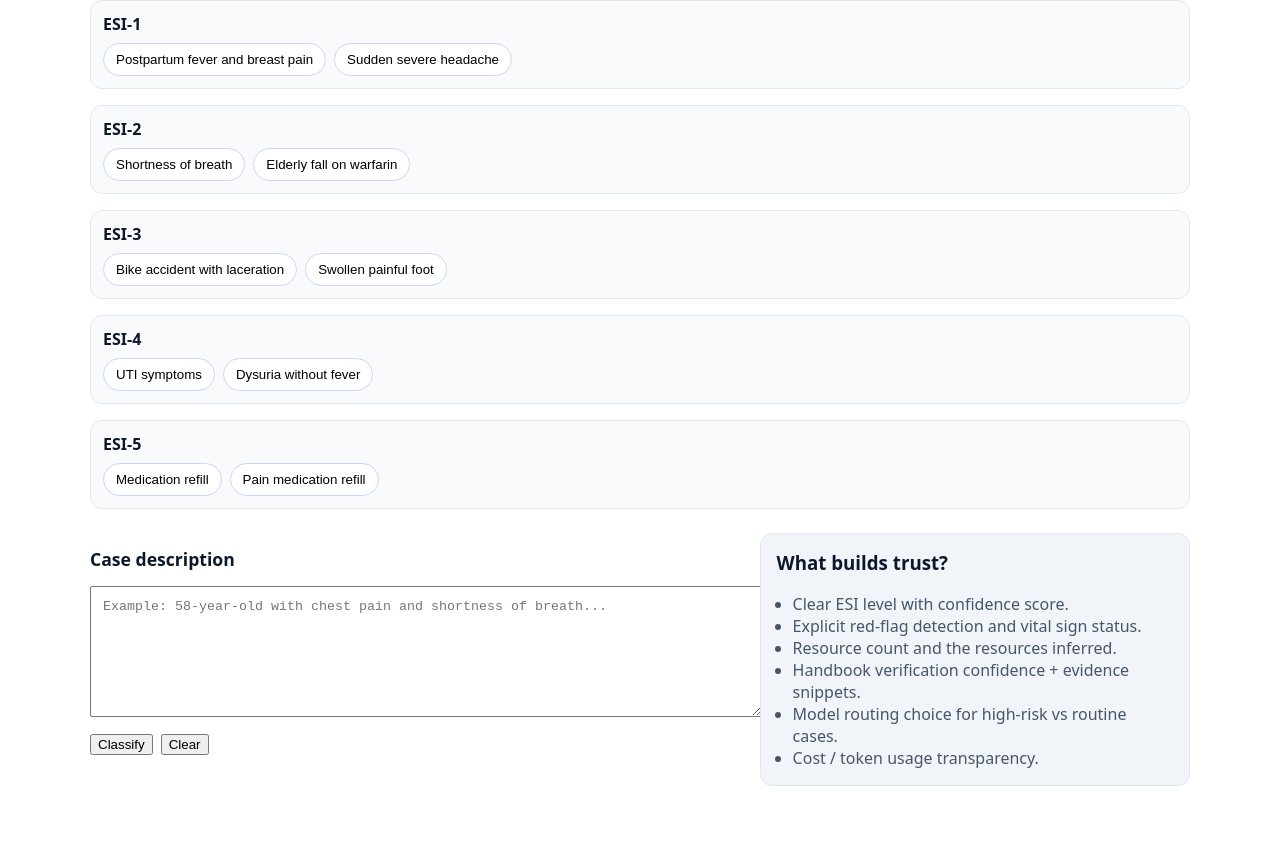
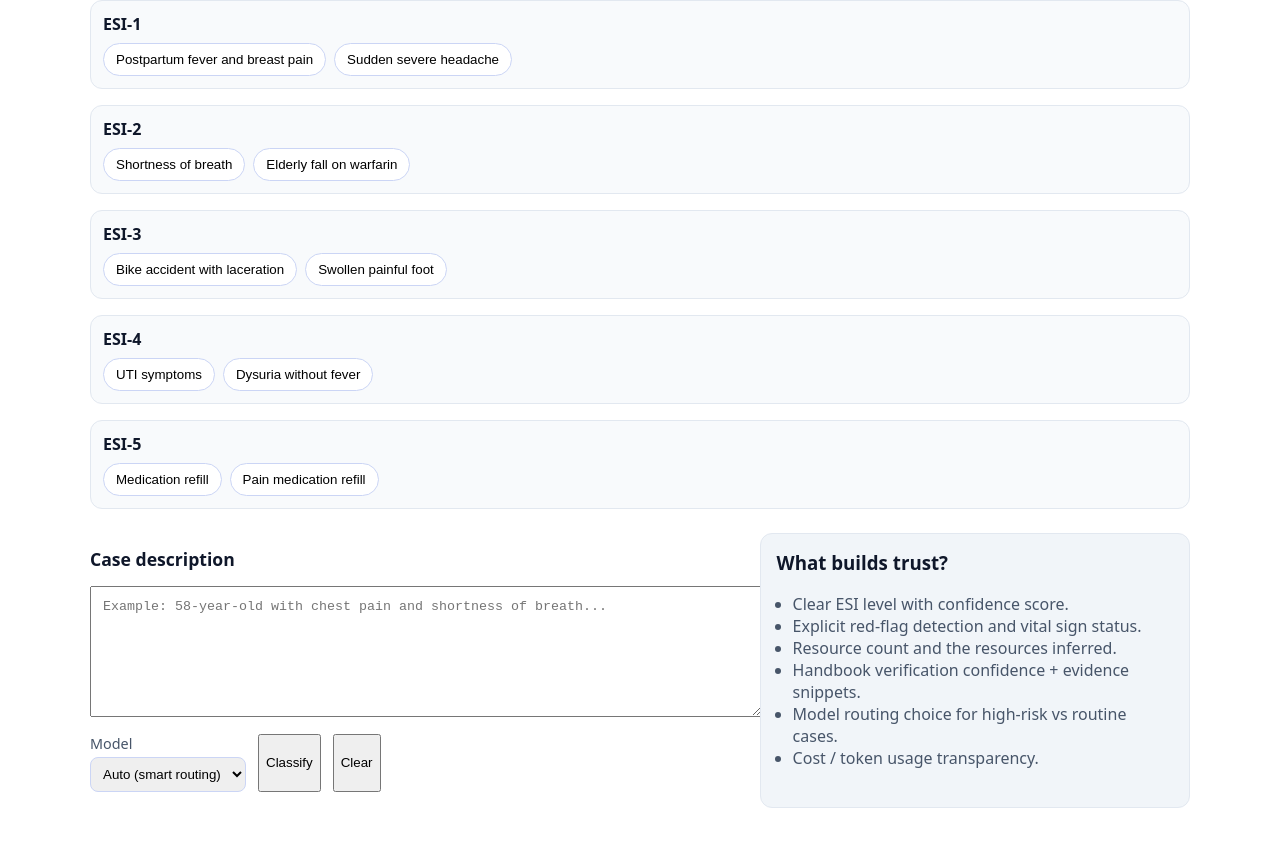
Before and after one commit to zhiruiluo/esi_triage_mvp, a Next.js app in the folder nextjs-app/: page /demo in a window 1280 px wide. Shown: the part 218-1064 px from the top of the page. Built offline with nearby package versions, Linux system fonts and the light colour scheme.

Commit message:
Add model selection override

```diff
--- a/nextjs-app/pages/api/classify.ts
+++ b/nextjs-app/pages/api/classify.ts
@@ -7,7 +7,7 @@ export default async function handler(req: NextApiRequest, res: NextApiResponse)
     return res.status(405).json({ error: "Method not allowed" });
   }
 
-  const { case_text } = req.body || {};
+  const { case_text, model } = req.body || {};
 
   if (!case_text) {
     return res.status(400).json({ error: "case_text is required" });
@@ -17,7 +17,7 @@ export default async function handler(req: NextApiRequest, res: NextApiResponse)
     const response = await fetch(`${API_URL}/classify`, {
       method: "POST",
       headers: { "Content-Type": "application/json" },
-      body: JSON.stringify({ case_text }),
+      body: JSON.stringify({ case_text, model }),
     });
 
     const data = await response.json();
--- a/nextjs-app/pages/demo.tsx
+++ b/nextjs-app/pages/demo.tsx
@@ -88,6 +88,7 @@ export default function DemoPage() {
   const [result, setResult] = useState<any>(null);
   const [error, setError] = useState("");
   const [loading, setLoading] = useState(false);
+  const [modelChoice, setModelChoice] = useState("auto");
 
   const vitalsLabelMap: Record<string, string> = {
     hr: "Heart rate",
@@ -162,7 +163,7 @@ export default function DemoPage() {
       const response = await fetch("/api/classify", {
         method: "POST",
         headers: { "Content-Type": "application/json" },
-        body: JSON.stringify({ case_text: caseText }),
+        body: JSON.stringify({ case_text: caseText, model: modelChoice }),
       });
 
       const data = await response.json();
@@ -280,7 +281,22 @@ export default function DemoPage() {
             </div>
           )}
 
-          <div style={{ display: "flex", gap: "0.5rem", marginBottom: "1rem" }}>
+          <div style={{ display: "flex", gap: "0.75rem", marginBottom: "1rem", flexWrap: "wrap" }}>
+            <label style={{ display: "flex", flexDirection: "column", gap: "0.25rem" }}>
+              <span style={{ color: "#475569", fontSize: "0.9rem" }}>Model</span>
+              <select
+                value={modelChoice}
+                onChange={(e) => setModelChoice(e.target.value)}
+                style={{ padding: "0.5rem", borderRadius: 8, border: "1px solid #cbd5f5" }}
+              >
+                <option value="auto">Auto (smart routing)</option>
+                <option value="gpt-4-turbo">gpt-4-turbo</option>
+                <option value="gpt-4o">gpt-4o</option>
+                <option value="gpt-4o-mini">gpt-4o-mini</option>
+                <option value="gpt-4">gpt-4</option>
+                <option value="gpt-3.5-turbo">gpt-3.5-turbo</option>
+              </select>
+            </label>
             <button onClick={handleClassify} disabled={loading}>
               {loading ? "Classifying..." : "Classify"}
             </button>
@@ -455,6 +471,9 @@ export default function DemoPage() {
             <div style={{ background: "#f8fafc", borderRadius: 12, padding: "0.75rem" }}>
               <strong>Model routing</strong>
               <p style={{ margin: "0.25rem 0" }}>
+                Mode: {result.intermediate?.routing?.mode || "auto"}
+              </p>
+              <p style={{ margin: "0.25rem 0" }}>
                 Red-flag model: {result.intermediate?.routing?.red_flag_model || "n/a"}
               </p>
               <p style={{ margin: "0.25rem 0" }}>
```
Also changed, not shown: 1 other file (tests, documents, lock files or other folders).
